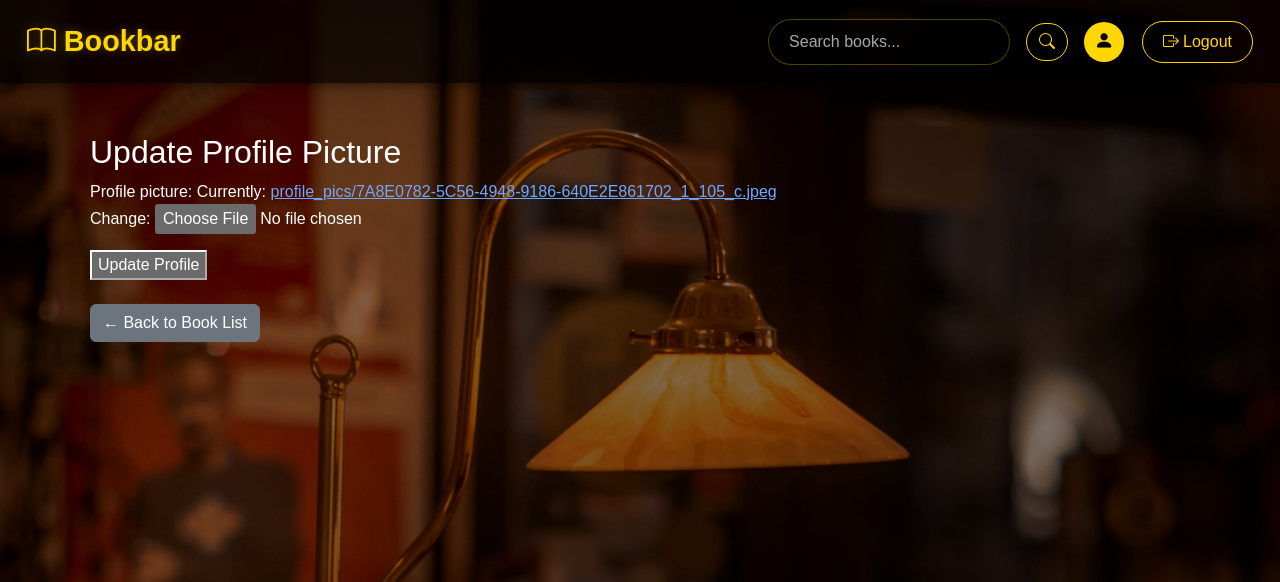
After one commit to utsav0514/Book_store, a Django app: page /product/update_profile in a window 1280 px wide. The commit adds this page. Shown: the top 582 px of the page. Run offline with Django 5.2, Linux system fonts and the light colour scheme; a user stored in the database is signed in; data comes from the database, SQL or seed files in the repository; both versions use the stored data as it was after the commit.

Commit message:
add cart , update profile

```diff
--- a/Hello/product/admin.py
+++ b/Hello/product/admin.py
@@ -1,9 +1,13 @@
 from django.contrib import admin
 
-from . models import Author, Book,  Order,Profile
+from . models import Author, Book,  Order,Profile,Cart,CartItem
 
 admin.site.register(Author)
 admin.site.register(Book)
 
 admin.site.register(Order)
 admin.site.register(Profile)
+
+admin.site.register(Cart)
+
+admin.site.register(CartItem)
--- a/Hello/product/forms.py
+++ b/Hello/product/forms.py
@@ -1,6 +1,6 @@
 from django import forms
 from django.contrib.auth.models import User
-from .models import Author, Book,  Order,User_registration
+from .models import Author, Book,  Order,User_registration,CartItem,Cart,Profile
 
 class AuthorForm(forms.ModelForm):
     class Meta:
@@ -24,3 +24,26 @@ class User_RegistrationForm(forms.ModelForm):
     class Meta:
         model= User_registration
         fields= ['email']
+
+class ProfileUpdateForm(forms.ModelForm):
+    class Meta:
+        model = Profile
+        fields = ['profile_picture']
+
+class CartForm(forms.ModelForm):
+    class Meta:
+        model = Cart
+        fields = ['user']
+
+class CartItemForm(forms.ModelForm):
+    class Meta:
+        model = CartItem
+        fields = ['cart', 'book', 'quantity']
+        widgets = {
+            'cart': forms.HiddenInput(),
+        }
+
+    def __init__(self, *args, **kwargs):
+        super().__init__(*args, **kwargs)
+
+        self.fields['quantity'].widget.attrs.update({'min': 1})
--- a/Hello/product/models.py
+++ b/Hello/product/models.py
@@ -24,7 +24,6 @@ class Book(models.Model):
         return self.Title
 
 
-
 class Order(models.Model):
     user= models.ForeignKey(User, on_delete=models.CASCADE)
     Book= models.ForeignKey(Book, on_delete=models.CASCADE)
@@ -44,12 +43,31 @@ class User_registration(models.Model):
         return self.user.username
 
 
-
-
-
 class Profile(models.Model):
     user = models.OneToOneField(User, on_delete=models.CASCADE)
     profile_picture = models.ImageField(upload_to='profile_pics/', default='profile_pics/default.jpg')
 
     def __str__(self):
         return f"{self.user.username}'s Profile"
+
+class Cart(models.Model):
+    user = models.OneToOneField(User, on_delete=models.CASCADE)
+    created_at = models.DateTimeField(auto_now_add=True)
+
+    def __str__(self):
+        return f"{self.user.username}'s Cart"
+
+    def total_price(self):
+        return sum(item.total_price() for item in self.cart_items.all())
+
+
+class CartItem(models.Model):
+    cart = models.ForeignKey(Cart, related_name='cart_items', on_delete=models.CASCADE)
+    book = models.ForeignKey(Book, on_delete=models.CASCADE)
+    quantity = models.PositiveIntegerField(default=1)
+
+    def __str__(self):
+        return f"{self.book.Title} in {self.cart.user.username}'s cart"
+
+    def total_price(self):
+        return self.book.Price * self.quantity
--- a/Hello/product/templates/author_list.html
+++ b/Hello/product/templates/author_list.html
@@ -61,7 +61,7 @@
                                 <td>{{ author.Education }}</td>
                                 <td class="text-end">
                                     <div class="action-buttons">
-                                        <a href="{% url 'delete_author' author.id %}" class="btn btn-danger btn-sm delete-btn" onclick="return confirm('Are you sure you want to delete this author?')">
+                                        <a href="{% url 'delete_author' author.id %}" class="btn btn-danger btn-sm delete-btn" >
                                             <i class="bi bi-trash me-1"></i>Delete
                                         </a>
                                     </div>
--- a/Hello/product/templates/profile.html
+++ b/Hello/product/templates/profile.html
@@ -3,5 +3,11 @@
   <div class="container">
     <h2>{{ user.username }}'s Profile</h2>
     <img src="{{ user.profile.profile_picture.url }}" alt="Profile Picture" class="img-thumbnail" style="width: 200px;">
+    <br><br>
+
+    <a href="{% url 'update-profile' %}" class="btn btn-primary">Update Profile Picture</a>
+    <a href="{% url 'book_list' %}" class="btn btn-secondary">← Back to Book List</a>
+
+
   </div>
 {% endblock %}
--- /dev/null
+++ b/Hello/product/templates/update_profile.html
@@ -0,0 +1,14 @@
+{% extends "base.html" %}
+
+{% block content %}
+  <h2>Update Profile Picture</h2>
+
+  <form method="POST" enctype="multipart/form-data">
+      {% csrf_token %}
+      {{ form.as_p }}
+      <button type="submit">Update Profile</button>
+  </form>
+
+  <br>
+  <a href="{% url 'book_list' %}" class="btn btn-secondary">← Back to Book List</a>
+{% endblock %}
--- a/Hello/product/urls.py
+++ b/Hello/product/urls.py
@@ -1,3 +1,6 @@
+from django.urls import path
+from . import views
+
 from django.urls import path
 from . import views
 
@@ -12,12 +15,14 @@ urlpatterns = [
     path('delete_author/<int:pk>/', views.delete_author, name='delete_author'),
     path('register/', views.registration, name="registration"),
     path('login/', views.login_view, name='login'),
-    path('logout/', views.logout_view, name='logout') ,
+    path('logout/', views.logout_view, name='logout'),
     path('buy/<int:pk>', views.buy_book, name='buy_book'),
     path('order_success/', views.order_success, name='order_success'),
-    path('profile/', views.profile_view, name='profile')
+    path('profile/', views.profile_view, name='profile'),
+    path('view_cart/', views.view_cart, name='view_cart'),
+    path('add_to_cart/<int:pk>/', views.add_to_cart, name='add_to_cart'),
+    path('update-cart-item/<int:pk>/', views.update_cart_item, name='update_cart_item'),
 
-
-
-
+    path('remove_from_cart/<int:pk>/', views.remove_from_cart, name='remove_from_cart'),
+    path('update_profile', views.update_profile, name='update-profile')
 ]
--- a/Hello/product/views.py
+++ b/Hello/product/views.py
@@ -2,12 +2,10 @@ from django.shortcuts import render, redirect,get_object_or_404
 from django.contrib.auth.decorators import login_required
 from django.contrib.auth import login,authenticate, logout
 
-from .forms import AuthorForm, BookForm,OrderForm
+from .forms import AuthorForm, BookForm,OrderForm,ProfileUpdateForm,Profile
 from .models import *
 from django.contrib.auth.models import User
 from django.contrib import messages
-
-
 
 def home(request):
     return render(request, 'home.html' )
@@ -79,7 +77,6 @@ def delete_author(request, pk):
         return redirect('author_list')
 
     return render(request, 'delete_author.html', {'authors':authors} )
-
 
 
 def registration(request):
@@ -154,3 +151,74 @@ def order_success(request):
 def profile_view(request):
 
     return render(request, 'profile.html', {'user': request.user})
+
+
+@login_required
+def view_cart(request):
+    cart, created = Cart.objects.get_or_create(user=request.user)
+    cart_items = cart.cart_items.all()
+
+    items = []
+    total = 0
+    for item in cart_items:
+        item_total = item.book.Price * item.quantity
+
+        items.append({
+            'id': item.id,
+            'book': item.book,
+            'quantity': item.quantity,
+            'price': item.book.Price,
+            'item_total': item_total
+        })
+        total += item_total
+
+    return render(request, 'view_cart.html', {
+        'cart_items': items,
+        'total': total
+    })
+
+@login_required
+def add_to_cart(request, pk):
+    book = get_object_or_404(Book, pk=pk)
+    cart, created = Cart.objects.get_or_create(user=request.user)
+    cart_item, created = CartItem.objects.get_or_create(cart=cart, book=book)
+
+    if not created:
+        cart_item.quantity += 1
+        cart_item.save()
+
+    return render(request, 'add_to_cart.html', {'book': book})
+
+@login_required
+def update_cart_item(request, pk):
+    item = get_object_or_404(CartItem, pk=pk, cart__user=request.user)
+    if request.method == 'POST':
+        new_quantity = int(request.POST.get('quantity', 1))
+        if new_quantity > 0:
+            item.quantity = new_quantity
+            item.save()
+        else:
+            item.delete()
+    return redirect('view_cart')
+
+
+@login_required
+def remove_from_cart(request, pk):
+    item = get_object_or_404(CartItem, pk=pk, cart__user=request.user)
+    item.delete()
+    return redirect('view_cart')
+
+
+def update_profile(request):
+
+    profile, created = Profile.objects.get_or_create(user=request.user)
+
+    if request.method == 'POST':
+        form = ProfileUpdateForm(request.POST, request.FILES, instance=profile)
+        if form.is_valid():
+            form.save()
+            return redirect('profile')
+    else:
+        form = ProfileUpdateForm(instance=profile)
+
+    return render(request, 'update_profile.html', {'form': form})
--- a/Hello/templates/base.html
+++ b/Hello/templates/base.html
@@ -312,7 +312,7 @@
                 {% if user.is_authenticated %}
                     <!-- Show when user is logged in -->
                     <div class="user-menu">
-                        <a href="{% url 'home' %}">
+                        <a href="{% url 'profile' %}">
                             <div class="user-icon">
                                 <i class="bi bi-person-fill"></i>
                             </div>
@@ -326,7 +326,7 @@
                         </form>
                     </div>
                 {% else %}
-                    <!-- Show only when user is NOT logged in -->
+
                     <div class="auth-buttons d-flex">
                         <a href="{% url 'login' %}" class="btn auth-btn login-btn">
                             <i class="bi bi-box-arrow-in-right me-1"></i>Login
```
Also changed, not shown: Hello/product/templates/add_to_cart.html (added, +11 -0 lines), Hello/product/templates/book_list.html (+9 -0 lines), Hello/product/templates/view_cart.html (added, +45 -0 lines), Hello/db.sqlite3, Hello/media/image/12057671_L0qM9by.jpg (added), Hello/media/image/2C44C89A-80B4-4B70-BA18-BDB33CCAFB18_1_105_c.jpeg (added), Hello/media/profile_pics/7A8E0782-5C56-4948-9186-640E2E861702_1_105_c.jpeg (added), Hello/media/profile_pics/7A8E0782-5C56-4948-9186-640E2E861702_1_105_c_3NelA6t.jpeg (added), Hello/product/migrations/0012_cart_cartitem.py (added), Hello/product/templates/remove_from_cart.html (added).
